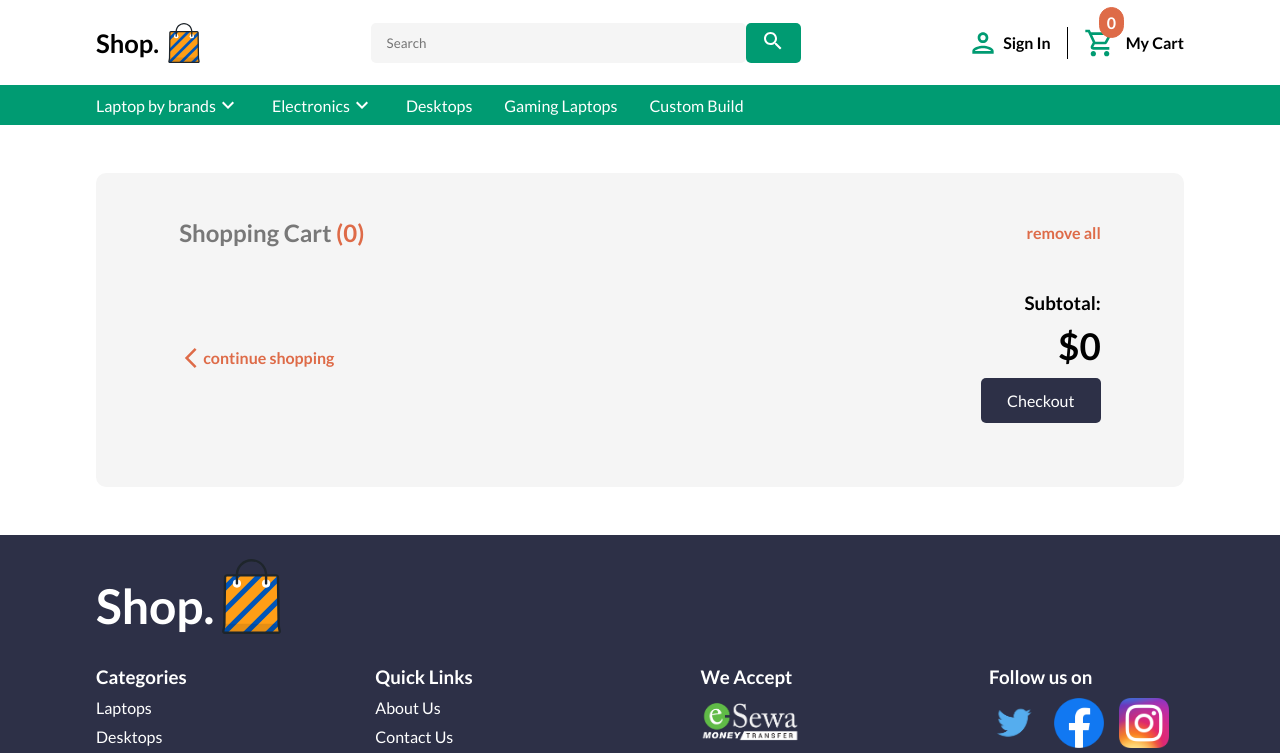
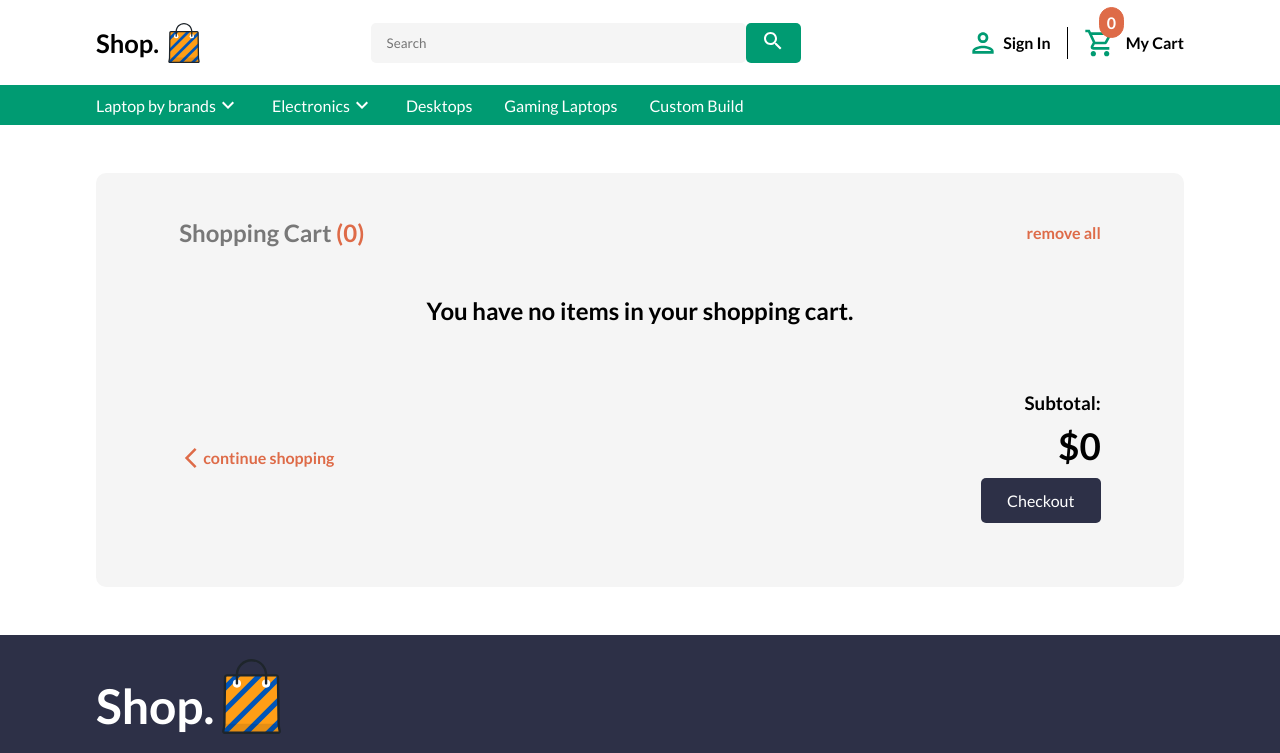
Before and after one commit to iambinod27/Shop-Ecommerce, a React (Create React App) app: page /cart in a window 1280 px wide. Shown: the top 753 px of the page. Built offline with nearby package versions, Linux system fonts and the light colour scheme.

Commit message:
adding some change in cart

```diff
--- a/package.json
+++ b/package.json
@@ -12,7 +12,7 @@
     "react-dom": "^17.0.2",
     "react-router-dom": "^6.2.1",
     "react-scripts": "5.0.0",
-    "sass": "^1.49.4",
+    "sass": "^1.49.7",
     "web-vitals": "^2.1.4"
   },
   "scripts": {
--- a/src/Data.js
+++ b/src/Data.js
@@ -16,8 +16,8 @@ const data = [
     productName: "MSI GF63 Thin Laptop",
     price: "959.00",
     image: require("./Assests/Laptops/msi-_0035_GF63-Thin-10SCXR-4.jpg"),
+    sale: false,
     quantity: 1,
-    sale: false,
   },
   {
     id: 3,
@@ -46,8 +46,8 @@ const data = [
     productName: "Acer Swift 7 ",
     sale: true,
     price: "1,058",
+    image: require("./Assests/Laptops/AcerSwift7SF714-52T__1_.jpg"),
     quantity: 1,
-    image: require("./Assests/Laptops/AcerSwift7SF714-52T__1_.jpg"),
   },
   {
     id: 6,
@@ -65,31 +65,29 @@ const data = [
     category: "Laptops",
     productName: "HP ZBook 15u G5 ",
     sale: false,
-
-    quantity: 1,
     price: "1,499.00",
     image: require("./Assests/Laptops/41ami1qQ9pL._AC_SY350_.jpg"),
+    quantity: 1,
   },
   {
     id: 8,
     brandName: "Logitech",
     category: "Accessories",
     sale: true,
-
-    quantity: 1,
     productName: "Logitech G430 USB Gaming Headset",
     price: "60.00",
     image: require("./Assests/Accessories/Logitech-G430-500x500-1.jpg"),
+    quantity: 1,
   },
   {
     id: 9,
     brandName: "Gamdias",
     sale: false,
-    quantity: 1,
     category: "Accessories",
     productName: "Gamdias HEBE M1 Premium Virtual Surround Sound",
     price: "62.00",
     image: require("./Assests/Accessories/Gamdias-HEBE-M1-Ultimate-7.1-1-500x500-1.jpg"),
+    quantity: 1,
   },
 
   {
@@ -97,35 +95,35 @@ const data = [
     brandName: "Logitech",
     sale: false,
     category: "Accessories",
-    quantity: 1,
     productName:
       "Logitech G402 Hyperion Fury Ultra Fast FPS Gaming Mouse 4000 DPI, 1ms Report Time",
     price: "80.00",
     image: require("./Assests/Accessories/logitech-g402-hyperion-fury-gaming-mouse-price-nepal_1.jpg"),
+    quantity: 1,
   },
 
   {
     id: 11,
     brandName: "Logitech",
-    quantity: 1,
     category: "Accessories",
     productName:
       "Logitech BCC950 All-in-One Webcam and Speakerphone - 1080p video, 1' Screen, In-built Mic",
     price: "400.00",
     image: require("./Assests/Accessories/logitech-conference-cam-bcc950-price-nepal.jpg"),
     sale: false,
+    quantity: 1,
   },
 
   {
     id: 12,
     brandName: "Logitech",
     category: "Accessories",
-    quantity: 1,
     productName:
       "Logitech C310 HD WebCam - 720p Video with Noise Reducing Mic, Lighting Correction",
     price: "45.00",
     image: require("./Assests/Accessories/logitech-c310-hd-webcam-price-nepal-laptops-desktops.jpg"),
     sale: true,
+    quantity: 1,
   },
 
   {
@@ -134,9 +132,9 @@ const data = [
     category: "Accessories",
     productName: "LOGITECH MK235 WIRELESS KEYBOARD AND MOUSE COMBO SET",
     price: "32.00",
-    quantity: 1,
     image: require("./Assests/Accessories/mk235_1.jpg"),
     sale: false,
+    quantity: 1,
   },
 
   {
@@ -147,8 +145,8 @@ const data = [
       "Rapoo V500 Pro Mechanical Gaming RGB Keyboard - Individual Backlit Keys, Spill Resistant",
     price: "55.00",
     image: require("./Assests/Accessories/rapoo-v500-pro-budget-gaming-mechanical-keyboard-price-nepal-rgb-lighting.jpg"),
+    sale: false,
     quantity: 1,
-    sale: false,
   },
   {
     id: 15,
@@ -158,8 +156,8 @@ const data = [
       "Dell Inspiron 3505 Ryzen5-3450U/8GB RAM/256GB SSD/16.5″ Full HD-Touch/Windows 10 Home",
     price: "700.00",
     image: require("./Assests/Laptops/3505-1-300x300.jpg"),
+    sale: false,
     quantity: 1,
-    sale: false,
   },
 ];
 
--- a/src/components/Accessories.js
+++ b/src/components/Accessories.js
@@ -42,6 +42,8 @@ function Accessories() {
                     name={item.productName}
                     price={item.price}
                     img={item.image}
+                    brandName={item.brandName}
+                    quantity={item.quantity}
                   />
                 );
               }
--- a/src/components/BestSelling.js
+++ b/src/components/BestSelling.js
@@ -31,6 +31,8 @@ function BestSelling() {
                     name={item.productName}
                     price={item.price}
                     img={item.image}
+                    brandName={item.brandName}
+                    quantity={item.quantity}
                   />
                 );
               }
--- a/src/components/Cart.js
+++ b/src/components/Cart.js
@@ -1,6 +1,7 @@
 import { ArrowBackIosOutlined, Delete } from "@material-ui/icons";
 import { useContext } from "react";
 import { Link } from "react-router-dom";
+import { info } from "sass";
 import { ProductContext } from "../context/ProductContext";
 import Cartlist from "./Cartlist";
 
@@ -24,8 +25,17 @@ const Cart = () => {
           <span onClick={removeAll}>remove all</span>
         </div>
 
+        {cart.length <= 0 ? (
+          <div className="cart-info">
+            <h1>You have no items in your shopping cart.</h1>
+          </div>
+        ) : (
           <div className="cart-list">
             {cart.map((item) => {
+              if (item.length <= 0) {
+                return <h2>No Item on Cart</h2>;
+              } else {
+              }
               return (
                 <Cartlist
                   name={item.name}
@@ -39,6 +49,8 @@ const Cart = () => {
               );
             })}
           </div>
+        )}
+
         <div className="cart-checkout">
           <Link to="/" style={{ textDecoration: "none" }}>
             <div className="backShopping">
--- a/src/components/Cartlist.js
+++ b/src/components/Cartlist.js
@@ -1,4 +1,5 @@
 import { Delete } from "@material-ui/icons";
+import { useState } from "react";
 import { useEffect } from "react";
 import { useContext } from "react";
 import { ProductContext } from "../context/ProductContext";
@@ -11,6 +12,32 @@ const Cartlist = ({ name, price, brand, img, id, quantity }) => {
     const newCart = cart.filter((item) => item.id !== id);
 
     setCart(newCart);
+  };
+
+  const increment = (id) => {
+    const newCart = cart.find((item) => {
+      if (item.id === id) {
+        return (item.quantity += 1);
+      }
+    });
+    console.log(newCart);
+
+    return newCart;
+  };
+
+  const decrement = (id) => {
+    const newCart = cart.find((item) => {
+      if (item.id === id) {
+        if (item.quantity <= 1) {
+          return removeItem(id);
+        }
+
+        return (item.quantity -= 1);
+      }
+    });
+
+    console.log(newCart);
+    return newCart;
   };
 
   return (
@@ -28,9 +55,9 @@ const Cartlist = ({ name, price, brand, img, id, quantity }) => {
           <h3>${price}</h3>
         </div>
         <div className="cart-quantity">
-          <button>+</button>
-          <span>1</span>
-          <button>-</button>
+          <button onClick={() => increment(id)}>+</button>
+          <span>{quantity}</span>
+          <button onClick={() => decrement(id)}>-</button>
         </div>
 
         <div className="cart-remove">
--- a/src/styles.scss
+++ b/src/styles.scss
@@ -682,6 +682,15 @@ nav {
       }
     }
 
+    .cart-info {
+      width: 50%;
+      margin: auto;
+      display: flex;
+      justify-content: center;
+      align-items: center;
+      height: 100px;
+    }
+
     .cart-list {
       width: 90%;
       margin: auto;
```
Also changed, not shown: 1 other file (tests, documents, lock files or other folders). Lines whose indentation alone changed are shown as unchanged.
